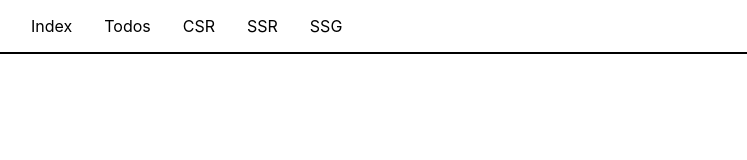
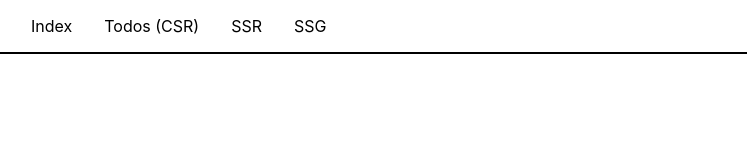
Before and after one commit to mirzadevv/next-js-pre-rendering, a Next.js app: page / in a window 1280 px wide. Shown: the top 160 px of the page, without its empty margins (9-756 px from the left). Built offline with nearby package versions, Linux system fonts and the light colour scheme.

Commit message:
style: remove the link of the CSR
because the Todos link is the same as CSR

```diff
--- a/components/navBar.js
+++ b/components/navBar.js
@@ -10,16 +10,9 @@ export default function NavBar() {
               <li>Index</li>
             </a>
           </Link>
-
           <Link href="/todos">
             <a>
-              <li>Todos</li>
-            </a>
-          </Link>
-
-          <Link href="/csr">
-            <a>
-              <li>CSR</li>
+              <li>Todos (CSR)</li>
             </a>
           </Link>
 
```
